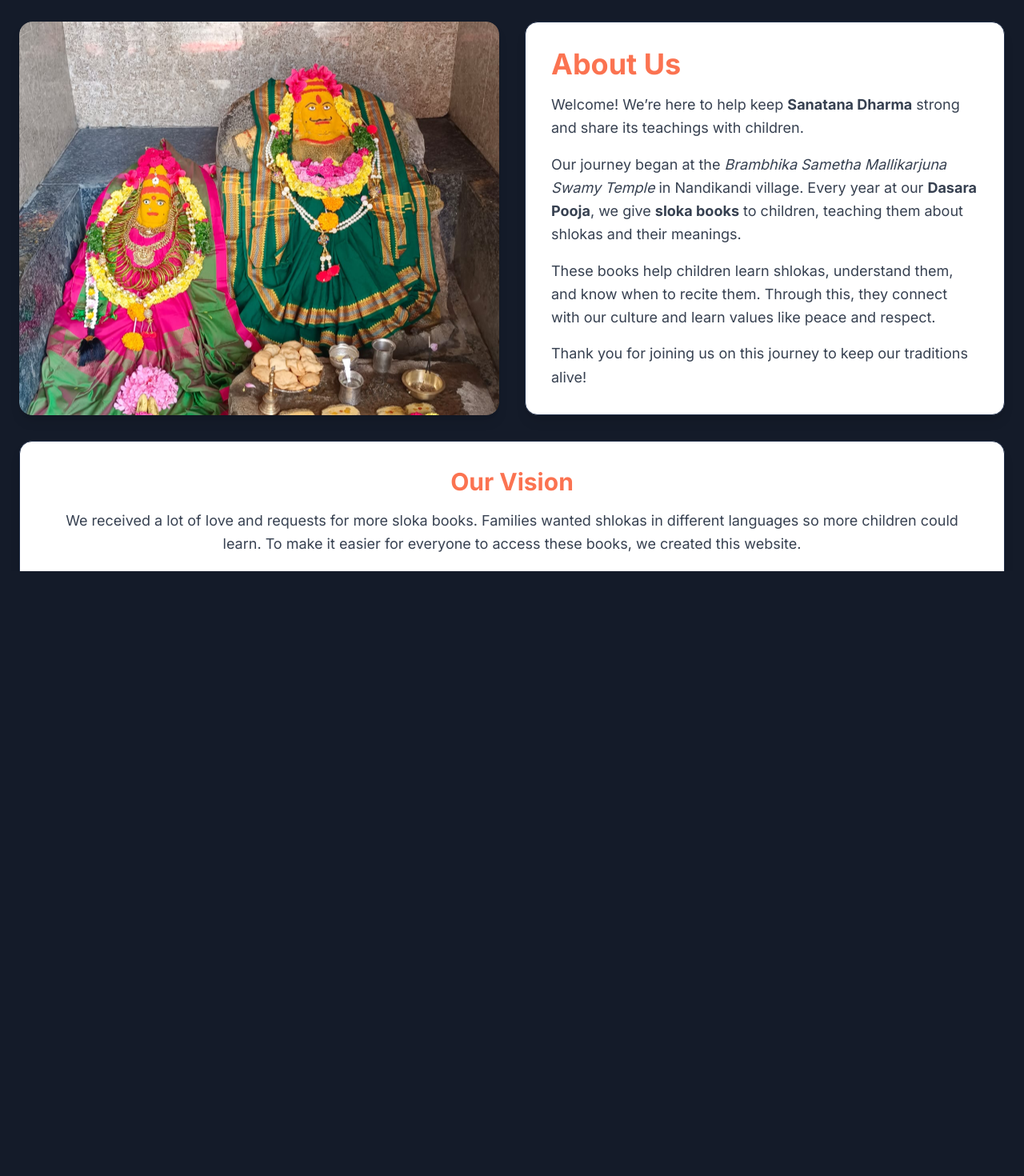
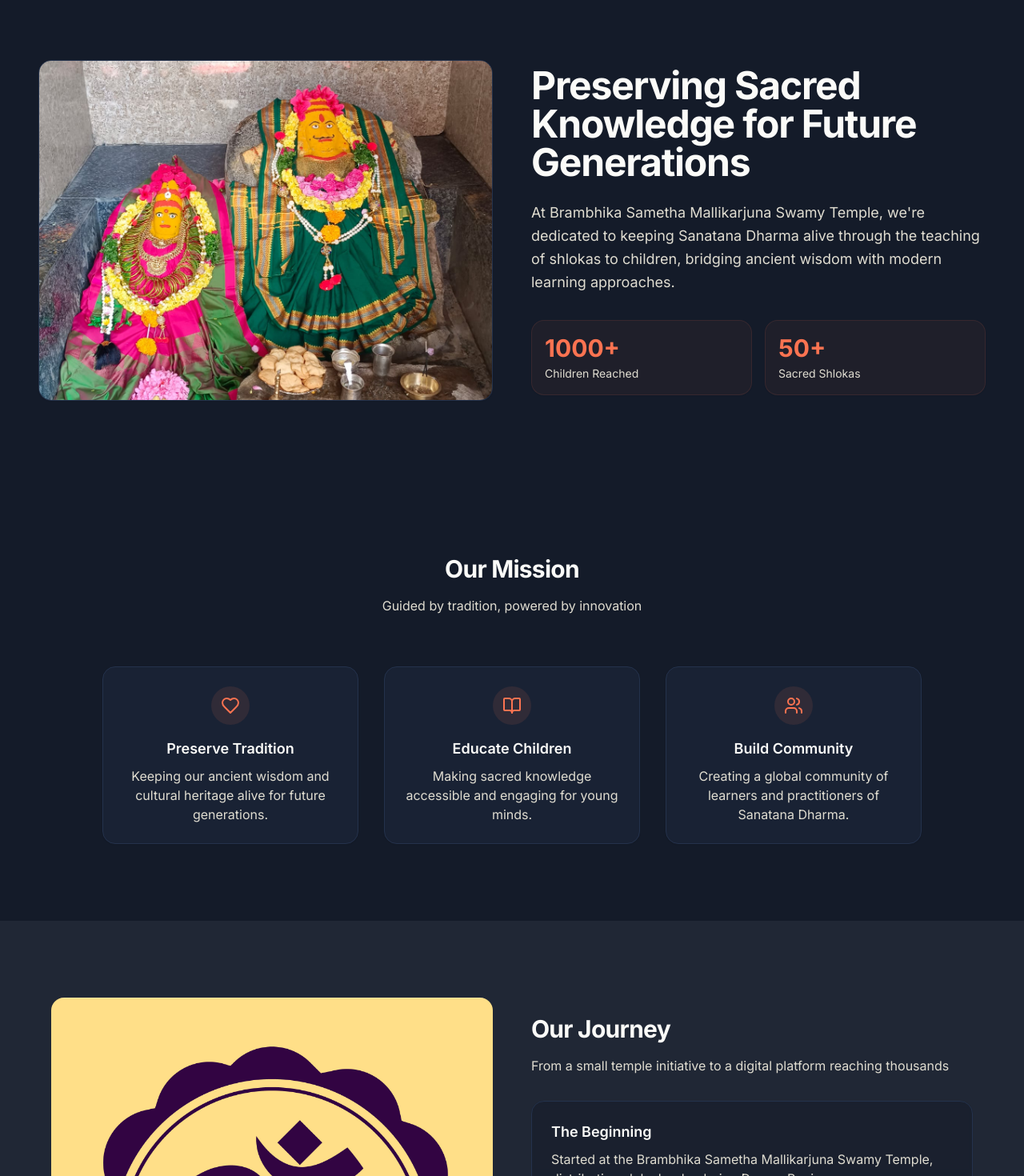
Before and after one commit to mandula-abhilash/shlokas, a Next.js app: page /about-us in a window 1280 px wide. Shown: the part 86-1556 px from the top of the page at 80% size. Before the commit the page ends 800 px from the top, so only its background shows below. Built offline with nearby package versions, Linux system fonts and the light colour scheme; a web font is replaced by a local one.

Commit message:
Redesign about us page

```diff
--- a/app/about-us/page.jsx
+++ b/app/about-us/page.jsx
@@ -1,69 +1,57 @@
-import Head from 'next/head';
-import Image from 'next/image';
-import { Card } from '@/components/ui/card';
-
-import Navigation from '@/components/navigation';
+import Navigation from "@/components/navigation";
+import AboutHero from "@/components/about/hero";
+import AboutMission from "@/components/about/mission";
+import AboutJourney from "@/components/about/journey";
+import { Mail, Phone } from "lucide-react";
 
 export default function AboutUs() {
   return (
-    <div className="h-screen flex flex-col overflow-hidden bg-background overflow-y-scroll">
+    <div className="min-h-screen bg-background">
       <Navigation />
-      <Head>
-        <title>About Us | Sloka Books for Children</title>
-        <meta name="description" content="Learn about our journey of sharing shloka books for children to keep Sanatana Dharma alive. Explore shlokas in different languages and their meanings." />
-        <meta name="keywords" content="Sanatana Dharma, Sloka books, Children, Shlokas, Temple, Dasara Pooja, Nandikandi, Tradition, Learning" />
-        <meta name="author" content="Brambhika Sametha Mallikarjuna Swamy Temple" />
-        <meta name="viewport" content="width=device-width, initial-scale=1" />
-      </Head>
 
-      <div className="mx-auto py-12 px-6">
-        <div className="grid grid-cols-1 md:grid-cols-2 gap-8 mb-8">
-          {/* Image Section */}
-          <div className="relative w-full h-64 md:h-full overflow-hidden rounded-lg shadow-lg">
-            <Image
-              src="/assets/images/bramarambhika-mallana-swamy-devasthanam.jpg"
-              alt="Brambhika Sametha Mallikarjuna Swamy Devasthanam"
-              layout="fill"
-              objectFit="cover"
-              className="rounded-lg"
-            />
+      <main className="relative">
+        {/* Hero Section */}
+        <AboutHero />
+
+        {/* Mission Section */}
+        <AboutMission />
+
+        {/* Journey Section */}
+        <AboutJourney />
+
+        {/* Contact Section */}
+        <section className="relative py-24 bg-muted/50">
+          <div className="px-4 mx-auto">
+            <div className="max-w-2xl mx-auto text-center">
+              <h2 className="text-3xl font-bold tracking-tight mb-4">
+                Contact Us
+              </h2>
+              <p className="text-muted-foreground mb-8">
+                Get in touch to learn more about our mission and how you can
+                contribute.
+              </p>
+              <div className="space-y-4">
+                <a
+                  href="mailto:contact@visdak.com"
+                  className="flex items-center justify-center gap-2 text-primary hover:text-primary/80"
+                >
+                  <Mail className="h-4 w-4" />
+                  contact@visdak.com
+                </a>
+                <a
+                  href="https://wa.me/918050301614"
+                  target="_blank"
+                  rel="noopener noreferrer"
+                  className="flex items-center justify-center gap-2 text-primary hover:text-primary/80"
+                >
+                  <Phone className="h-4 w-4" />
+                  +91 80503 01614
+                </a>
+              </div>
+            </div>
           </div>
-
-          {/* About Us Content */}
-          <Card className="p-8 bg-white shadow-lg rounded-lg flex flex-col justify-center">
-            <h1 className="text-4xl font-bold text-primary mb-4">About Us</h1>
-            <p className="text-lg leading-relaxed text-gray-700 mb-4">
-              Welcome! We’re here to help keep <strong>Sanatana Dharma</strong> strong and share its teachings with children.
-            </p>
-            <p className="text-lg leading-relaxed text-gray-700 mb-4">
-              Our journey began at the <em>Brambhika Sametha Mallikarjuna Swamy Temple</em> in Nandikandi village. Every year at our <strong>Dasara Pooja</strong>, we give <strong>sloka books</strong> to children, teaching them about shlokas and their meanings.
-            </p>
-            <p className="text-lg leading-relaxed text-gray-700 mb-4">
-              These books help children learn shlokas, understand them, and know when to recite them. Through this, they connect with our culture and learn values like peace and respect.
-            </p>
-            <p className="text-lg leading-relaxed text-gray-700">
-              Thank you for joining us on this journey to keep our traditions alive!
-            </p>
-          </Card>
-        </div>
-
-        {/* Additional Content Below */}
-        <Card className="p-8 text-center bg-white shadow-lg rounded-lg">
-          <h2 className="text-3xl font-bold text-primary mb-4">Our Vision</h2>
-          <p className="text-lg leading-relaxed text-gray-700 mb-4">
-            We received a lot of love and requests for more sloka books. Families wanted shlokas in different languages so more children could learn. To make it easier for everyone to access these books, we created this website.
-          </p>
-          <p className="text-lg leading-relaxed text-gray-700 mb-4">
-            Now, families everywhere can read and learn shlokas in their own language. This website gives translations, meanings, and guides for reciting shlokas, helping families connect with these sacred verses from home.
-          </p>
-          <p className="text-lg leading-relaxed text-gray-700 mb-4">
-            We hope this website helps keep the spirit of Sanatana Dharma strong and brings families together. Together, let's pass down our traditions for generations to come.
-          </p>
-          <p className="text-lg leading-relaxed text-gray-700">
-            Thank you for being a part of this journey. We hope these shlokas bring peace and blessings to your life.
-          </p>
-        </Card>
-      </div>
+        </section>
+      </main>
     </div>
   );
 }
--- a/app/contributors/page.jsx
+++ b/app/contributors/page.jsx
@@ -1,28 +1,29 @@
-'use client';
+"use client";
 
-import { useState } from 'react';
-import Link from 'next/link';
-import Image from 'next/image';
-import { Card } from '@/components/ui/card';
-import Navigation from '@/components/navigation';
-import { Search } from 'lucide-react';
-import { Input } from '@/components/ui/input';
-import { contributorsList } from '@/lib/contributors';
+import { useState } from "react";
+import Link from "next/link";
+import Image from "next/image";
+import { Card } from "@/components/ui/card";
+import Navigation from "@/components/navigation";
+import { Search } from "lucide-react";
+import { Input } from "@/components/ui/input";
+import { contributorsList } from "@/lib/contributors";
 
 export default function Contributors() {
-  const [searchQuery, setSearchQuery] = useState('');
+  const [searchQuery, setSearchQuery] = useState("");
 
-  const filteredContributors = contributorsList.filter(contributor =>
-    contributor.name.toLowerCase().includes(searchQuery.toLowerCase()) ||
-    contributor.title.toLowerCase().includes(searchQuery.toLowerCase()) ||
-    contributor.description.toLowerCase().includes(searchQuery.toLowerCase())
+  const filteredContributors = contributorsList.filter(
+    (contributor) =>
+      contributor.name.toLowerCase().includes(searchQuery.toLowerCase()) ||
+      contributor.title.toLowerCase().includes(searchQuery.toLowerCase()) ||
+      contributor.description.toLowerCase().includes(searchQuery.toLowerCase())
   );
 
   return (
     <div className="min-h-screen bg-background">
       <Navigation />
 
-      <main className="container mx-auto px-4 py-8">
+      <main className="mx-auto px-4 py-8">
         <div className="max-w-4xl mx-auto">
           <h1 className="text-4xl font-bold text-primary text-center mb-8">
             Our Contributors
@@ -41,7 +42,10 @@ export default function Contributors() {
 
           <div className="grid gap-6">
             {filteredContributors.map((contributor) => (
-              <Card key={contributor.id} className="p-6 hover:shadow-lg transition-shadow">
+              <Card
+                key={contributor.id}
+                className="p-6 hover:shadow-lg transition-shadow"
+              >
                 <div className="flex flex-col md:flex-row gap-6 items-center">
                   <div className="relative w-32 h-32 rounded-full overflow-hidden">
                     <Image
--- a/app/login/page.jsx
+++ b/app/login/page.jsx
@@ -35,7 +35,7 @@ export default function Login() {
     <div className="min-h-screen bg-background">
       <Navigation />
 
-      <main className="container mx-auto px-4 py-8 mt-10 md:mt-20">
+      <main className="mx-auto px-4 py-8 mt-10 md:mt-20">
         <div className="max-w-md mx-auto">
           <Card className="p-6">
             <div className="text-center mb-6">
--- /dev/null
+++ b/components/about/hero.jsx
@@ -0,0 +1,54 @@
+import Image from "next/image";
+import { Card } from "@/components/ui/card";
+
+export default function AboutHero() {
+  return (
+    <section className="py-12 px-2 md:px-8 lg:py-24">
+      <div className="px-4 mx-auto">
+        <div className="grid lg:grid-cols-2 gap-12 items-center">
+          {/* Image Container */}
+          <Card className="relative aspect-[4/3] overflow-hidden">
+            <Image
+              src="/assets/images/bramarambhika-mallana-swamy-devasthanam.jpg"
+              alt="Brambhika Sametha Mallikarjuna Swamy Temple"
+              fill
+              className="object-cover hover:scale-105 transition-transform duration-500"
+            />
+          </Card>
+
+          {/* Content Container */}
+          <div className="space-y-8">
+            <div className="space-y-6">
+              <h1 className="text-4xl lg:text-5xl font-bold tracking-tight">
+                Preserving Sacred Knowledge for Future Generations
+              </h1>
+              <p className="text-lg text-muted-foreground leading-relaxed">
+                At Brambhika Sametha Mallikarjuna Swamy Temple, we're dedicated
+                to keeping Sanatana Dharma alive through the teaching of shlokas
+                to children, bridging ancient wisdom with modern learning
+                approaches.
+              </p>
+            </div>
+
+            <div className="grid sm:grid-cols-2 gap-4">
+              <Card className="p-4 bg-primary/5 border-primary/10">
+                <div className="text-3xl font-bold text-primary mb-1">
+                  1000+
+                </div>
+                <div className="text-sm text-muted-foreground">
+                  Children Reached
+                </div>
+              </Card>
+              <Card className="p-4 bg-primary/5 border-primary/10">
+                <div className="text-3xl font-bold text-primary mb-1">50+</div>
+                <div className="text-sm text-muted-foreground">
+                  Sacred Shlokas
+                </div>
+              </Card>
+            </div>
+          </div>
+        </div>
+      </div>
+    </section>
+  );
+}
--- /dev/null
+++ b/components/about/journey.jsx
@@ -0,0 +1,65 @@
+import Image from "next/image";
+import { Card } from "@/components/ui/card";
+
+export default function AboutJourney() {
+  return (
+    <section className="py-24 bg-muted/50">
+      <div className="px-4 mx-auto">
+        <div className="max-w-6xl mx-auto">
+          <div className="grid lg:grid-cols-2 gap-12 items-center">
+            <div className="relative h-[400px] lg:h-[600px] rounded-lg overflow-hidden">
+              <Image
+                src="/assets/pattern.jpg"
+                alt="Our Journey"
+                fill
+                className="object-cover"
+              />
+            </div>
+
+            <div className="space-y-8">
+              <div>
+                <h2 className="text-3xl font-bold tracking-tight mb-4">
+                  Our Journey
+                </h2>
+                <p className="text-muted-foreground">
+                  From a small temple initiative to a digital platform reaching
+                  thousands
+                </p>
+              </div>
+
+              <div className="space-y-6">
+                <Card className="p-6 bg-background/50 backdrop-blur-sm">
+                  <h3 className="text-lg font-semibold mb-2">The Beginning</h3>
+                  <p className="text-muted-foreground">
+                    Started at the Brambhika Sametha Mallikarjuna Swamy Temple,
+                    distributing sloka books during Dasara Pooja.
+                  </p>
+                </Card>
+
+                <Card className="p-6 bg-background/50 backdrop-blur-sm">
+                  <h3 className="text-lg font-semibold mb-2">
+                    Growing Community
+                  </h3>
+                  <p className="text-muted-foreground">
+                    Expanded to multiple languages and formats to reach more
+                    children and families.
+                  </p>
+                </Card>
+
+                <Card className="p-6 bg-background/50 backdrop-blur-sm">
+                  <h3 className="text-lg font-semibold mb-2">
+                    Digital Transformation
+                  </h3>
+                  <p className="text-muted-foreground">
+                    Launched this platform to make shlokas accessible to
+                    everyone, anywhere.
+                  </p>
+                </Card>
+              </div>
+            </div>
+          </div>
+        </div>
+      </div>
+    </section>
+  );
+}
--- /dev/null
+++ b/components/about/mission.jsx
@@ -0,0 +1,57 @@
+import { Card } from "@/components/ui/card";
+import { Heart, BookOpen, Users } from "lucide-react";
+
+export default function AboutMission() {
+  const missions = [
+    {
+      icon: <Heart className="h-6 w-6 text-primary" />,
+      title: "Preserve Tradition",
+      description:
+        "Keeping our ancient wisdom and cultural heritage alive for future generations.",
+    },
+    {
+      icon: <BookOpen className="h-6 w-6 text-primary" />,
+      title: "Educate Children",
+      description:
+        "Making sacred knowledge accessible and engaging for young minds.",
+    },
+    {
+      icon: <Users className="h-6 w-6 text-primary" />,
+      title: "Build Community",
+      description:
+        "Creating a global community of learners and practitioners of Sanatana Dharma.",
+    },
+  ];
+
+  return (
+    <section className="py-24 bg-background">
+      <div className="px-4 mx-auto">
+        <div className="max-w-5xl mx-auto">
+          <div className="text-center mb-16">
+            <h2 className="text-3xl font-bold tracking-tight mb-4">
+              Our Mission
+            </h2>
+            <p className="text-muted-foreground">
+              Guided by tradition, powered by innovation
+            </p>
+          </div>
+
+          <div className="grid md:grid-cols-3 gap-8">
+            {missions.map((mission, index) => (
+              <Card
+                key={index}
+                className="p-6 text-center hover:shadow-lg transition-shadow"
+              >
+                <div className="inline-flex h-12 w-12 items-center justify-center rounded-full bg-primary/10 mb-4">
+                  {mission.icon}
+                </div>
+                <h3 className="text-lg font-semibold mb-2">{mission.title}</h3>
+                <p className="text-muted-foreground">{mission.description}</p>
+              </Card>
+            ))}
+          </div>
+        </div>
+      </div>
+    </section>
+  );
+}
--- a/components/navigation.jsx
+++ b/components/navigation.jsx
@@ -27,7 +27,7 @@ export default function Navigation() {
 
   return (
     <nav className="border-b bg-background/95 backdrop-blur supports-[backdrop-filter]:bg-background/60 sticky top-0 z-50">
-      <div className="container mx-auto px-4">
+      <div className="mx-auto px-4">
         <div className="h-16 flex items-center justify-between">
           {/* Logo */}
           <Link href="/" className="flex items-center gap-2">
```
Also changed, not shown: app/contributors/[id]/page.jsx (+60 -25 lines).
